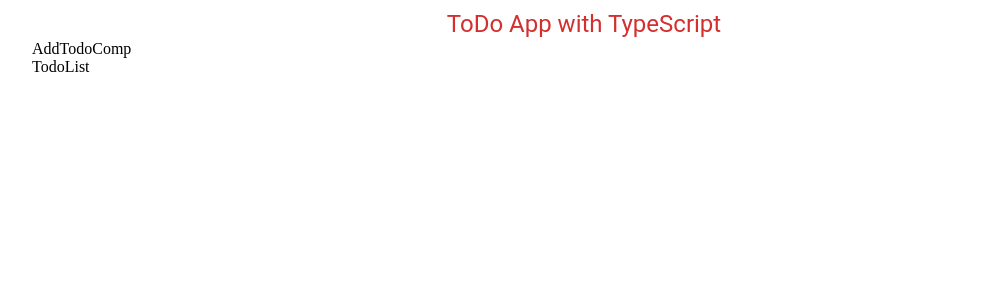
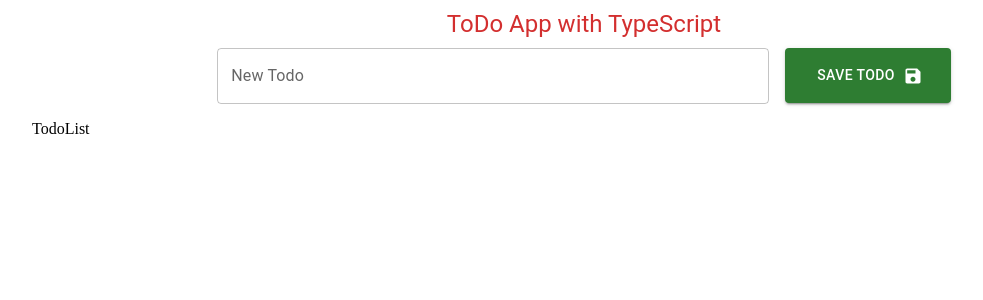
Before and after one commit to nidakasap/todo-app-ts-vite, a React (Vite) app: page / in a window 1280 px wide. Shown: the top 300 px of the page, without its empty margins (56-1039 px from the left). Built offline with nearby package versions, Linux system fonts and the light colour scheme; no server answers.

Commit message:
Add functionality to add new todo items

```diff
--- a/src/components/AddTodoComp.tsx
+++ b/src/components/AddTodoComp.tsx
@@ -1,7 +1,47 @@
+import { Box, Button, TextField } from "@mui/material";
+import SaveIcon from "@mui/icons-material/Save";
+import { useState } from "react";
+interface IAddTodoComp {
+     addTodo:(text:string) => Promise<void>;
+  }
 
-const AddTodoComp = () => {
+  const AddTodoComp = ({addTodo}:IAddTodoComp) => {
+    const [text,setText] = useState("")
+    const handleClick = () =>{
+        console.log(text)
+        addTodo(text)
+        setText("")
+      }
+
   return (
-    <div>AddTodoComp</div>
+    <Box
+        sx={{
+          display: { xs: "block", sm: "flex" },
+          justifyContent: { xs: "flex-start", sm: "center" },
+          m: { xs: 1, sm: "auto" },
+          height: { xs: "120px", sm: "80px" },
+        }}
+      >
+        <TextField
+          id="outlined-basic"
+          label="New Todo"
+          color="success"
+          sx={{ minWidth: { xs: "100%", sm: "50%" }, height: "50px", m: 1 }}
+          variant="outlined"
+          inputProps={{maxLength:40}}
+          onChange={(e)=> setText(e.target.value)}
+          value={text}
+        />
+        <Button
+            onClick={handleClick}
+          variant="contained"
+          color="success"
+          sx={{ minWidth: { xs: "100%", sm: "15%" }, height: "55px", m: 1 }}
+          endIcon={<SaveIcon />}
+        >
+          Save Todo
+        </Button>
+      </Box>
   )
 }
 
--- a/src/pages/Home.tsx
+++ b/src/pages/Home.tsx
@@ -24,6 +24,19 @@ const url = 'https://634ac3fc5df952851418480f.mockapi.io/api/todos'
           console.log(error);
         }
       };
+      //const addTodo = async (text:string)
+      type AddFn = (text: string) => Promise<void>;
+
+      const addTodo: AddFn = async (text) => {
+        try {
+          const {data} = await axios.post<ITodoType>(url, { task: text, isDone: false });
+            getTodos()
+          setTodos([...todos, data]);
+        } catch (error) {
+          console.log(error);
+
+        }
+      };
 
       useEffect(() => {
         getTodos();
@@ -34,7 +47,7 @@ const url = 'https://634ac3fc5df952851418480f.mockapi.io/api/todos'
         <Typography align="center" color="error" variant="h5" component="h1">
             ToDo App with TypeScript
         </Typography>
-        <AddTodoComp/>
+        <AddTodoComp addTodo={addTodo} />
         <TodoList />
         </Container>
   )
```
